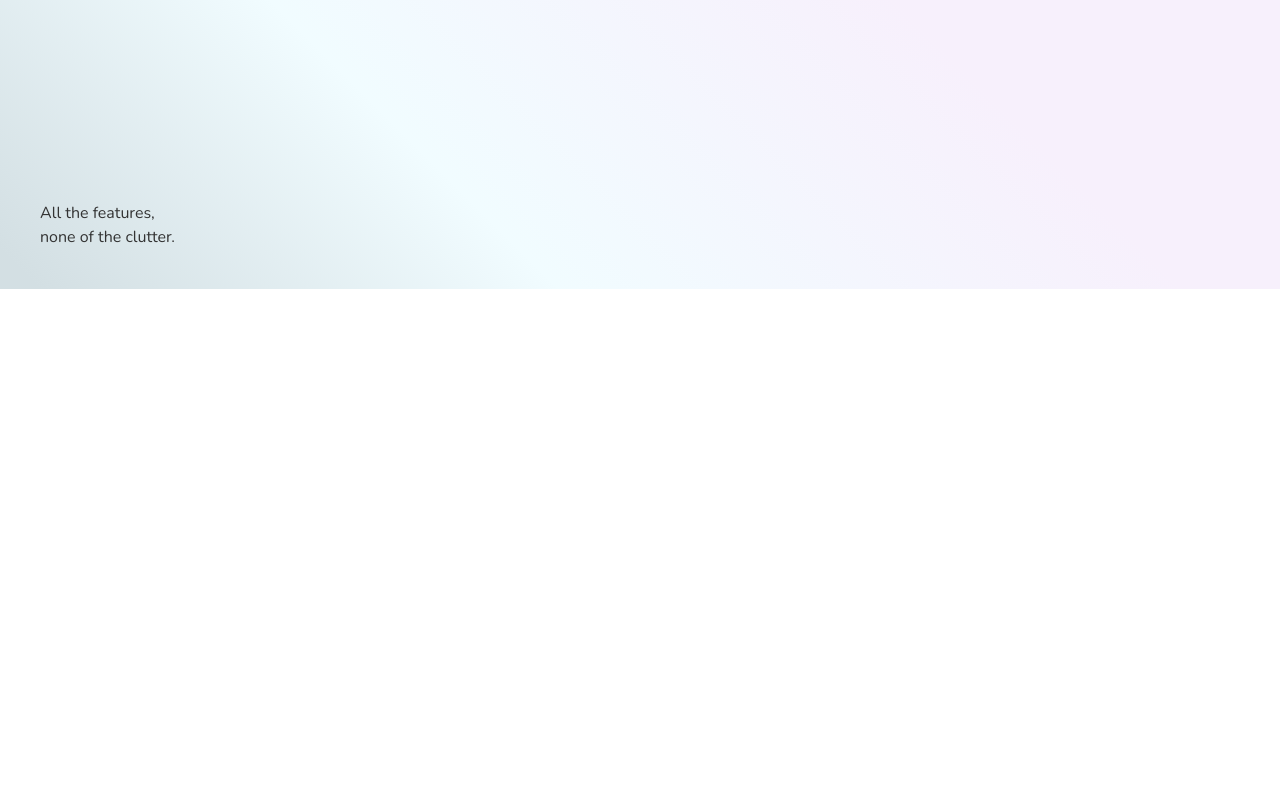
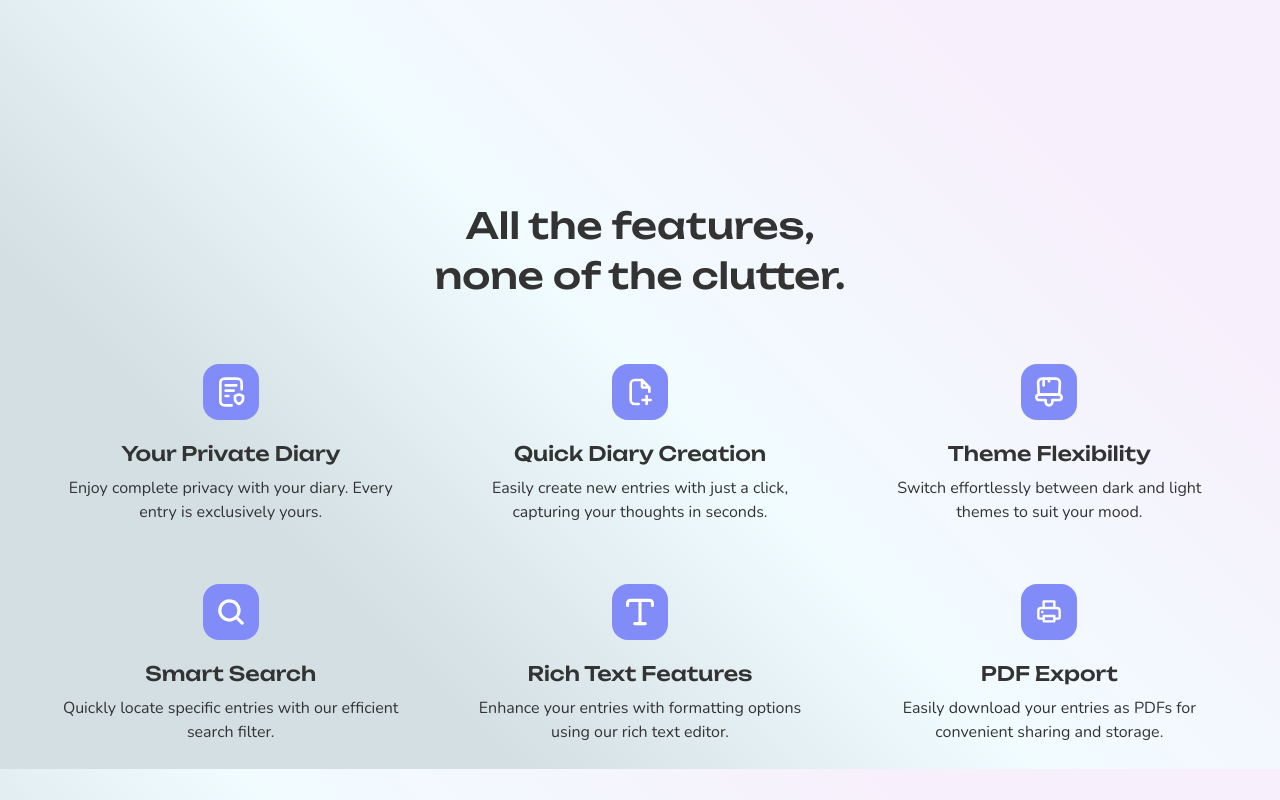
Before and after one commit to PrasadP27/Online-Diary, a React (Vite) app in the folder frontend/: page / in a window 1280 px wide. Shown: the part 831-1631 px from the top of the page. Before the commit the page ends 1120 px from the top, so only its background shows below. Built offline with nearby package versions, Linux system fonts and the light colour scheme.

Commit message:
Added features section

```diff
--- a/frontend/src/pages/Home.jsx
+++ b/frontend/src/pages/Home.jsx
@@ -2,14 +2,190 @@ import React from "react";
 import { Link } from "react-router";
 
 const Home = () => {
+  const features = [
+    {
+      icon: (
+        <svg
+          viewBox="0 0 24 24"
+          fill="none"
+          xmlns="http://www.w3.org/2000/svg"
+          className="size-8"
+        >
+          <path
+            d="M14 11H8M10 15H8M16 7H8M20 10V6.8C20 5.11984 20 4.27976 19.673 3.63803C19.3854 3.07354 18.9265 2.6146 18.362 2.32698C17.7202 2 16.8802 2 15.2 2H8.8C7.11984 2 6.27976 2 5.63803 2.32698C5.07354 2.6146 4.6146 3.07354 4.32698 3.63803C4 4.27976 4 5.11984 4 6.8V17.2C4 18.8802 4 19.7202 4.32698 20.362C4.6146 20.9265 5.07354 21.3854 5.63803 21.673C6.27976 22 7.11984 22 8.8 22H12.5M18 21C18 21 21 19.5701 21 17.4252V14.9229L18.8124 14.1412C18.2868 13.9529 17.712 13.9529 17.1864 14.1412L15 14.9229V17.4252C15 19.5701 18 21 18 21Z"
+            stroke="currentcolor"
+            strokeWidth="2"
+            strokeLinecap="round"
+            strokeLinejoin="round"
+          />
+        </svg>
+      ),
+      feature: "Your Private Diary",
+      featureText:
+        "Enjoy complete privacy with your diary. Every entry is exclusively yours.",
+    },
+    {
+      icon: (
+        <svg
+          viewBox="0 0 24 24"
+          fill="none"
+          xmlns="http://www.w3.org/2000/svg"
+          className="size-8"
+        >
+          <path
+            d="M13.5 3H12H8C6.34315 3 5 4.34315 5 6V18C5 19.6569 6.34315 21 8 21H11M13.5 3L19 8.625M13.5 3V7.625C13.5 8.17728 13.9477 8.625 14.5 8.625H19M19 8.625V11.8125"
+            stroke="currentcolor"
+            strokeWidth="2"
+            strokeLinecap="round"
+            strokeLinejoin="round"
+          ></path>
+          <path
+            d="M17 15V18M17 21V18M17 18H14M17 18H20"
+            stroke="currentcolor"
+            strokeWidth="2"
+            strokeLinecap="round"
+            strokeLinejoin="round"
+          ></path>
+        </svg>
+      ),
+      feature: "Quick Diary Creation",
+      featureText:
+        "Easily create new entries with just a click, capturing your thoughts in seconds.",
+    },
+    {
+      icon: (
+        <svg
+          viewBox="0 0 24 24"
+          fill="none"
+          xmlns="http://www.w3.org/2000/svg"
+          className="size-8"
+        >
+          <path
+            d="M9.5 19.5V18H4.5C3.95 18 3.45 17.78 3.09 17.41C2.72 17.05 2.5 16.55 2.5 16C2.5 14.97 3.3 14.11 4.31 14.01C4.37 14 4.43 14 4.5 14H19.5C19.57 14 19.63 14 19.69 14.01C20.17 14.05 20.59 14.26 20.91 14.59C21.32 14.99 21.54 15.56 21.49 16.18C21.4 17.23 20.45 18 19.39 18H14.5V19.5C14.5 20.88 13.38 22 12 22C10.62 22 9.5 20.88 9.5 19.5Z"
+            stroke="currentcolor"
+            strokeWidth="2"
+            strokeLinecap="round"
+            strokeLinejoin="round"
+          ></path>
+          <path
+            d="M20.17 5.3L19.69 14.01C19.63 14 19.57 14 19.5 14H4.50001C4.43001 14 4.37001 14 4.31001 14.01L3.83001 5.3C3.65001 3.53 5.04001 2 6.81001 2H17.19C18.96 2 20.35 3.53 20.17 5.3Z"
+            stroke="currentcolor"
+            strokeWidth="2"
+            strokeLinecap="round"
+            strokeLinejoin="round"
+          ></path>
+          <path
+            d="M7.98999 2V7"
+            stroke="currentcolor"
+            strokeWidth="2"
+            strokeLinecap="round"
+            strokeLinejoin="round"
+          ></path>
+          <path
+            d="M12 2V4"
+            stroke="currentcolor"
+            strokeWidth="2"
+            strokeLinecap="round"
+            strokeLinejoin="round"
+          ></path>
+        </svg>
+      ),
+      feature: "Theme Flexibility",
+      featureText:
+        "Switch effortlessly between dark and light themes to suit your mood.",
+    },
+    {
+      icon: (
+        <svg
+          viewBox="0 0 20 20"
+          xmlns="http://www.w3.org/2000/svg"
+          fill="none"
+          className="size-8"
+        >
+          <path
+            fill="currentcolor"
+            d="M4 9a5 5 0 1110 0A5 5 0 014 9zm5-7a7 7 0 104.2 12.6.999.999 0 00.093.107l3 3a1 1 0 001.414-1.414l-3-3a.999.999 0 00-.107-.093A7 7 0 009 2z"
+          ></path>
+        </svg>
+      ),
+      feature: "Smart Search",
+      featureText:
+        "Quickly locate specific entries with our efficient search filter.",
+    },
+    {
+      icon: (
+        <svg
+          viewBox="0 0 24 24"
+          fill="none"
+          xmlns="http://www.w3.org/2000/svg"
+          className="size-8"
+        >
+          <path
+            d="M2.66992 7.17003V5.35003C2.66992 4.20003 3.59992 3.28003 4.73992 3.28003H19.2599C20.4099 3.28003 21.3299 4.21003 21.3299 5.35003V7.17003"
+            stroke="currentcolor"
+            strokeWidth="2.3"
+            strokeLinecap="round"
+            strokeLinejoin="round"
+          ></path>
+          <path
+            d="M12 20.7201V4.11011"
+            stroke="currentcolor"
+            strokeWidth="2.3"
+            strokeLinecap="round"
+            strokeLinejoin="round"
+          ></path>
+          <path
+            d="M8.06006 20.72H15.9401"
+            stroke="currentcolor"
+            strokeWidth="2.3"
+            strokeLinecap="round"
+            strokeLinejoin="round"
+          ></path>
+        </svg>
+      ),
+      feature: "Rich Text Features",
+      featureText:
+        "Enhance your entries with formatting options using our rich text editor.",
+    },
+    {
+      icon: (
+        <svg
+          viewBox="0 0 24 24"
+          xmlns="http://www.w3.org/2000/svg"
+          fill="none"
+          className="size-8"
+        >
+          <g id="SVGRepo_bgCarrier" strokeWidth="0"></g>
+          <g
+            id="SVGRepo_tracerCarrier"
+            strokeLinecap="round"
+            strokeLinejoin="round"
+          ></g>
+          <g id="SVGRepo_iconCarrier">
+            <path
+              stroke="currentcolor"
+              strokeLinejoin="round"
+              strokeWidth="1.8"
+              d="M8 17H5a1 1 0 01-1-1v-5a2 2 0 012-2h12a2 2 0 012 2v5a1 1 0 01-1 1h-3M8 4h8v5H8V4zm0 11h8v4H8v-4z"
+            ></path>
+            <circle cx="7" cy="12" r="1" fill="currentcolor"></circle>
+          </g>
+        </svg>
+      ),
+      feature: "PDF Export",
+      featureText:
+        "Easily download your entries as PDFs for convenient sharing and storage.",
+    },
+  ];
+
   return (
     <>
       {/* hero section */}
       <section className="flex flex-col items-center justify-center h-dvh w-full max-h-[1000px] text-center">
-        <h1 className="leading-snug text-6xl">
+        <h1 className="leading-snug text-6xl dark:text-darkPrimary">
           Your Personal Diary, Anytime, Anywhere
         </h1>
-        <h3 className="font-nunito font-light text-2xl mt-7 leading-relaxed">
+        <h3 className="font-nunito font-light text-2xl mt-7 leading-relaxed dark:text-gray-400">
           Your Thoughts are Precious – Write Them Down, Reflect on Them, <br />
           and Create a Space Just for You!
         </h3>
@@ -25,11 +201,30 @@ const Home = () => {
 
       {/* Features  */}
       <section>
-        <h2>
+        <h2 className="font-unbounded font-medium leading-snug text-4xl text-center dark:text-darkPrimary">
           All the features,
           <br />
           none of the clutter.
         </h2>
+
+        <div className="gap-7 flex flex-wrap mt-12">
+          {features.map((feature, index) => (
+            <div
+              key={index}
+              className="text-center flex flex-1 basis-80 items-center flex-col p-4"
+            >
+              <div className="p-3 rounded-2xl bg-indigo-400 mb-5 dark:bg-indigo-700 text-primary">
+                {feature.icon}
+              </div>
+              <h3 className="font-unbounded font-medium text-xl mb-2">
+                {feature.feature}
+              </h3>
+              <p className="font-nunito font-normal text-base dark:text-gray-400">
+                {feature.featureText}
+              </p>
+            </div>
+          ))}
+        </div>
       </section>
     </>
   );
```
